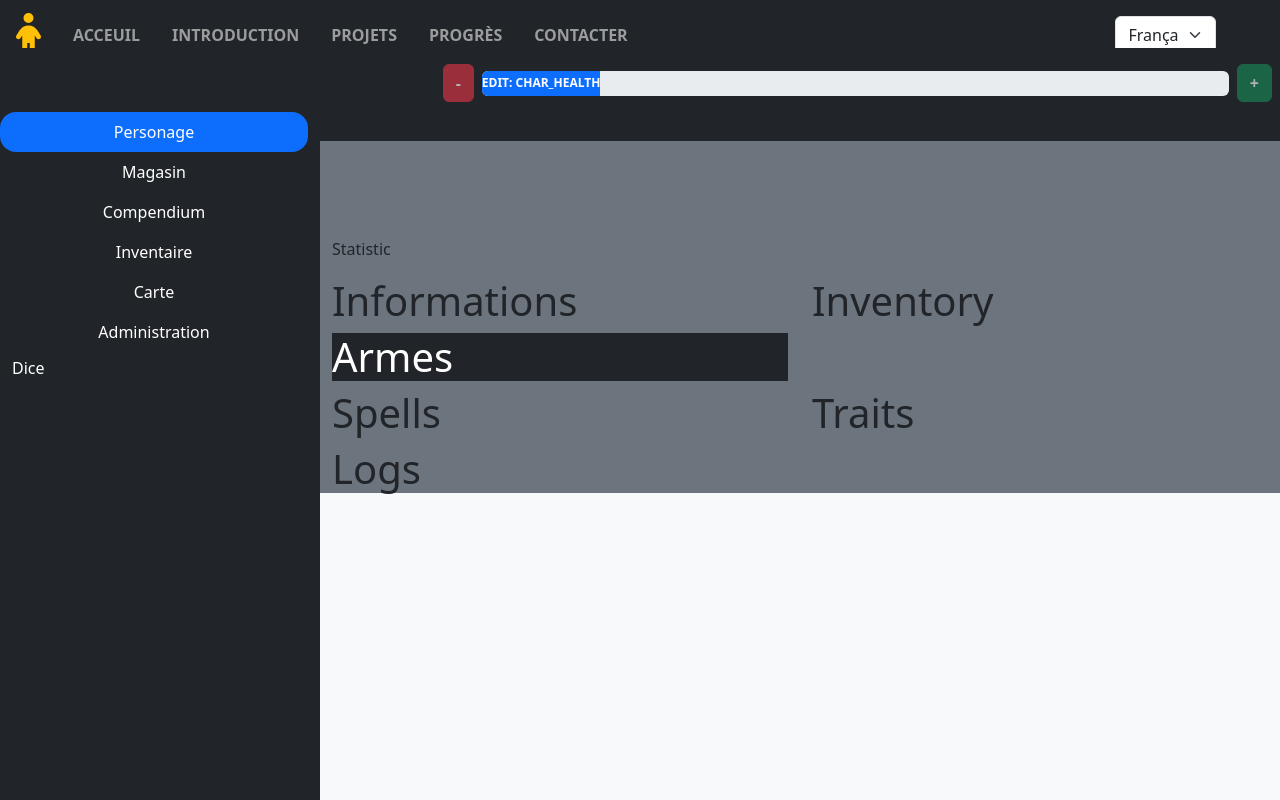
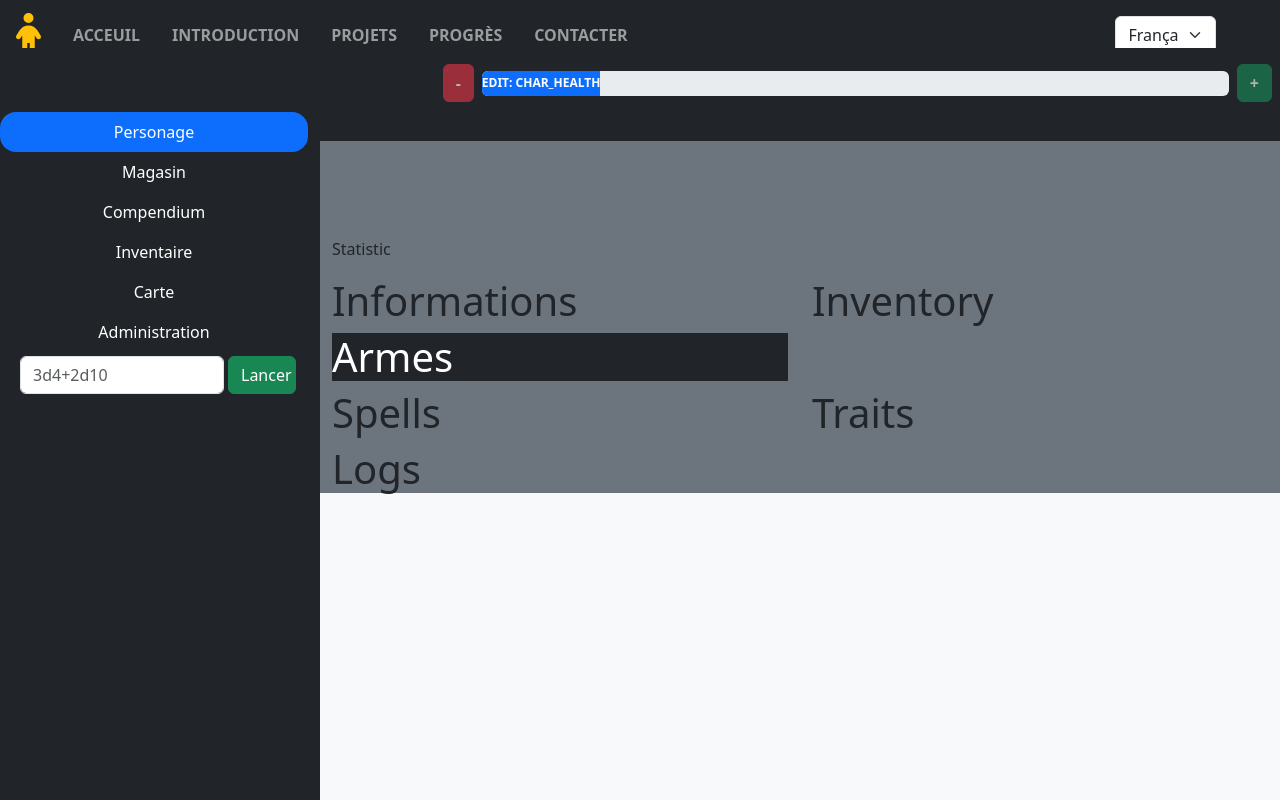
Before and after one commit to th3qu1x0t1c0n3/porfolio, a React (Create React App) app: page /dungeon in a window 1280 px wide. Shown: the top 800 px of the page. Built offline with nearby package versions, Linux system fonts and the light colour scheme.

Commit message:
working dice

```diff
--- /dev/null
+++ b/src/assets/models/dungeon/IDice.ts
@@ -0,0 +1,15 @@
+
+export interface IDice {
+    val: number,
+    diceSize: number
+}
+
+export class DnDDice implements IDice {
+    val: number;
+    diceSize: number;
+
+    constructor(diceSize: number) {
+        this.diceSize = diceSize;
+        this.val = Math.floor(Math.random() * this.diceSize) + 1;
+    }
+}
--- a/src/components/dungeon/side/Dice.tsx
+++ b/src/components/dungeon/side/Dice.tsx
@@ -1,7 +1,68 @@
+import {Button, Form} from "react-bootstrap";
+import {useState} from "react";
+import {DnDDice, IDice} from "../../../assets/models/dungeon/IDice";
+import {useTranslation} from "react-i18next";
+
 function Dice() {
+    const {t} = useTranslation();
+    const [desExpression, setDesExpression] = useState<string>('')
+    const [jetDeDes, setJetDeDes] = useState<IDice[]>([])
+    const [valid, setValid] = useState<boolean>(false)
+
+    function throwDice(e: any) {
+        e.preventDefault()
+        const diceGroups = desExpression.split("+");
+        setJetDeDes([]);
+        const maxDes = [];
+
+        for (const group of diceGroups) {
+            const requete = group.split('d');
+            if (requete.length === 2
+                && Number.parseInt(requete[0]) > 0
+                && Number.parseInt(requete[1]) > 0
+            ) {
+                maxDes.push(
+                    ...new Array<number>(Number.parseInt(requete[0])).fill(Number.parseInt(requete[1]))
+                );
+            } else {
+                setValid(false);
+                return;
+            }
+        }
+        setJetDeDes(maxDes.map((diceSize) => {
+            setTimeout(() => {
+
+            }, 500);
+            return {
+                diceSize,
+                val: Math.floor(Math.random() * diceSize) + 1
+            }
+        }));
+        setValid(true)
+    }
+
     return (
         <div className={"text-white"}>
-            <p>Dice</p>
+            <Form className={"mx-2"}>
+                <Form.Group className="mb-3 row" controlId="exampleForm.ControlInput1">
+                    <div className="d-flex w-75">
+                        <Form.Control className={"col-8 me-1"} type={"text"} placeholder="3d4+2d10"
+                                      value={desExpression}
+                                      onChange={(e) => setDesExpression(e.target.value)}/>
+                        <Button className={"btn-success col-4"} onClick={throwDice}>{t('pages.dungeon.throw')}</Button>
+                    </div>
+                </Form.Group>
+            </Form>
+            {valid && (
+                <div>
+                    {jetDeDes.map((item, index) => (
+                        <Button key={index} variant={`${item.val % 2 === 0 ? 'info' : 'warning'}`} className={`m-1`} style={{cursor: "crosshair"}}>
+                            <span className="h2">{item.val}</span>
+                            <span className="h5 text-secondary">/{item.diceSize}</span>
+                        </Button>
+                    ))}
+                </div>
+            )}
         </div>
     )
 }
--- a/src/language/fr.json
+++ b/src/language/fr.json
@@ -92,6 +92,7 @@
       "armor": "Classe d'armure:",
       "initiative": "Initiative +",
       "speed": "Vitesse:",
+      "throw": "Lancer",
       "characterName": "Nom du personnage"
     }
   },
```
